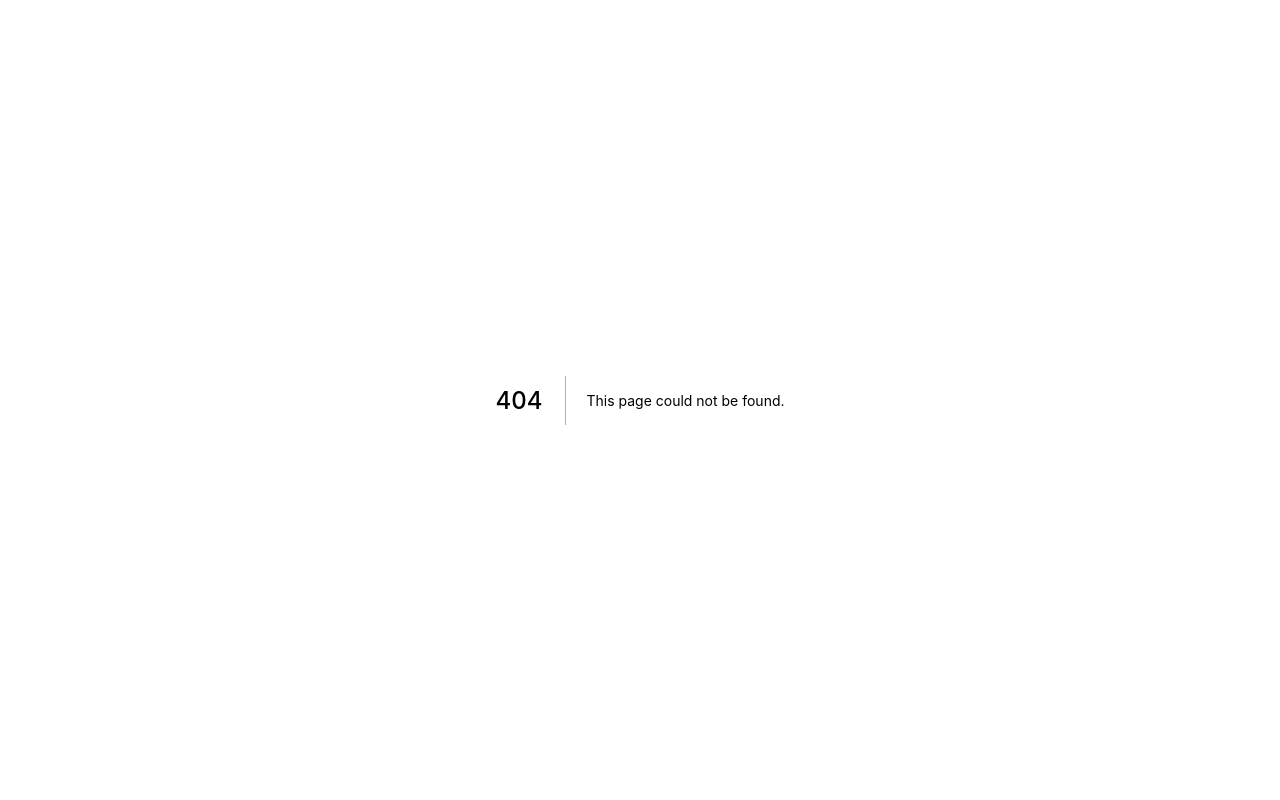
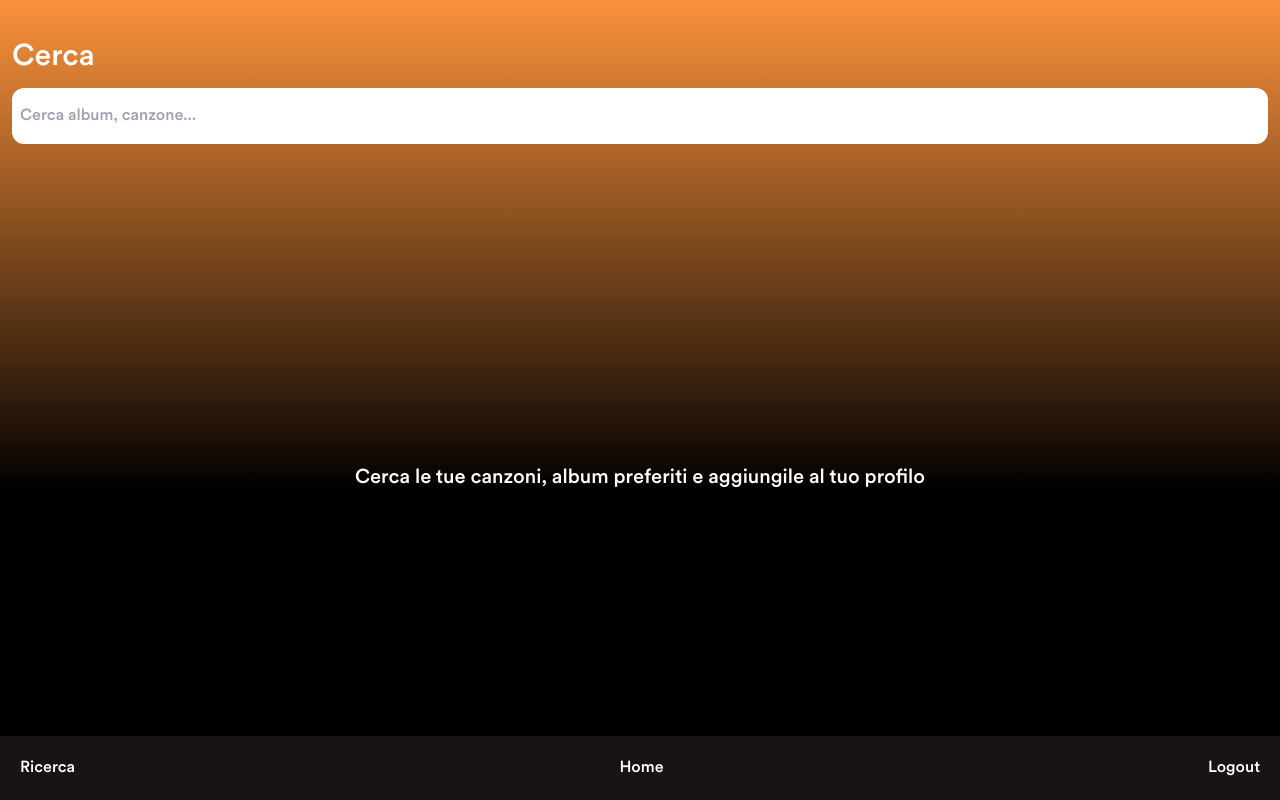
Before and after one commit to matthewhalf/my_spotify_app, a Next.js app: page /search in a window 1280 px wide. Before the commit this address had no page. Built offline with nearby package versions, Linux system fonts and the light colour scheme.

Commit message:
creazione bottomNavbar, pagina ricerca

```diff
--- /dev/null
+++ b/components/BottomNavbar.js
@@ -0,0 +1,22 @@
+import Link from "next/link"
+import { signOut } from "next-auth/react"
+
+const BottomNavbar = () => {
+  return (
+    <div className="flex gap-3 bg-[#191414] fixed bottom-0 p-5 w-full m-auto justify-between text-center">
+        <Link href="/search">
+            <p className="cursor-pointer">Ricerca</p>
+        </Link>
+        <Link href="/">
+            <p className="cursor-pointer">Home</p>
+        </Link>
+        <div>
+            <button className=''
+            onClick={() => signOut()}
+            >Logout</button>
+        </div>
+    </div>
+  )
+}
+
+export default BottomNavbar
--- a/components/Profile.js
+++ b/components/Profile.js
@@ -1,4 +1,4 @@
-import { signOut, useSession } from "next-auth/react"
+import { useSession } from "next-auth/react"
 import useSpotify from "../hooks/useSpotify";
 import { useEffect, useState } from "react";
 
@@ -20,15 +20,9 @@ const Profile = () => {
   return (
     <>
 
-    <div className="bg-gradient-to-b from-orange-400 to-black min-h-[30vh] ">
+    <div className="bg-gradient-to-b from-orange-400 to-black min-h-[30vh]">
 
-        <div className='text-right'>
-            <button className='text-white font-light bg-[#191414] m-2 px-2 py-2 rounded-full text-s'
-        onClick={() => signOut()}
-        >Log out</button>
-        </div>
-
-        <div className="text-center flex flex-col">
+        <div className="text-center flex flex-col py-10">
             {
                 // Controlla se profile.images esiste e ha almeno due elementi
                 profile.images && profile.images.length > 1 ?
--- a/components/TopTracks.js
+++ b/components/TopTracks.js
@@ -1,4 +1,4 @@
-import { signOut, useSession } from "next-auth/react"
+import { useSession } from "next-auth/react"
 import useSpotify from "../hooks/useSpotify";
 import { useEffect, useState } from "react";
 
@@ -20,6 +20,8 @@ const TopTracks = () => {
     }, [session, spotifyApi ])
 
 
+    console.log(topTracks)
+
   return (
     <>
     <h3 className="text-2xl mt-5 mx-3">Top Tracks</h3>
@@ -27,6 +29,11 @@ const TopTracks = () => {
     <div className="flex flex-nowrap overflow-x-auto mx-3 mt-3">
     {topTracks.map(topTrack => (
     <div className="flex-none w-1/3 pr-4" key={topTrack.id}>
+        <img
+            src={topTrack.album.images[0].url}
+            alt={`Album cover for ${topTrack.name}`}
+            className="w-full rounded"
+        />
         <p className="text-center cursor-pointer text-gray-700 my-3 rounded-full">
             {topTrack.name}
         </p>
--- a/pages/artist/[id].js
+++ b/pages/artist/[id].js
@@ -64,8 +64,13 @@ const ArtistDetail = () => {
         <div className='mx-3'>
             <h3 className='mb-5'>Le tue canzoni più ascoltate dell'artista</h3>
             {myArtistTopTracks.map((track, order) =>(
-                <div className="text-xs flex gap-3" key={track.id}>
+                <div className="text-xs flex gap-3 mb-5" key={track.id}>
                     <p>{order + 1}</p>
+                    <img
+                        src={track.album.images[0].url}
+                        alt={`Album cover for ${track.name}`}
+                        className="w-10 rounded"
+                    />
                     <p>{track.name}</p>
                 </div>
             ))}
--- a/pages/index.js
+++ b/pages/index.js
@@ -2,6 +2,7 @@ import { getSession,useSession } from 'next-auth/react'
 import Profile from '../components/Profile';
 import TopArtists from '../components/TopArtists';
 import TopTracks from '../components/TopTracks';
+import BottomNavbar from '../components/BottomNavbar';
 
 export default function Home() {
 
@@ -13,6 +14,8 @@ export default function Home() {
       <Profile />
       <TopArtists />
       <TopTracks />
+
+      <BottomNavbar />
 
     </main>
   )
--- /dev/null
+++ b/pages/search.js
@@ -0,0 +1,24 @@
+import BottomNavbar from "../components/BottomNavbar"
+
+
+const search = () => {
+  return (
+    <>
+    <div className="flex flex-col justify-start bg-gradient-to-b from-orange-400 to-black min-h-[30vh] px-3">
+        <div>
+            <h2 className="text-3xl mt-10 mb-3">Cerca</h2>
+            <input className="px-2 py-4 text-black rounded-xl outline-none w-full"
+            type="text"
+            placeholder="Cerca album, canzone..." ></input>
+        </div>
+        <div className="mt-[40vh]">
+            <h3 className="text-center text-xl">Cerca le tue canzoni, album preferiti e aggiungile al tuo profilo</h3>
+        </div>
+    </div>
+
+    <BottomNavbar />
+    </>
+  )
+}
+
+export default search
--- a/styles/globals.css
+++ b/styles/globals.css
@@ -16,28 +16,8 @@
   font-style: normal;
 }
 
-
-:root {
-  --foreground-rgb: 0, 0, 0;
-  --background-start-rgb: 214, 219, 220;
-  --background-end-rgb: 255, 255, 255;
+body {
+  background:  #000;
+  color: #fff;
+  font-family: "CircularSpotifyText-Medium", sans-serif
 }
-
-@media (prefers-color-scheme: dark) {
-  :root {
-    --foreground-rgb: 255, 255, 255;
-    --background-start-rgb: 0, 0, 0;
-    --background-end-rgb: 0, 0, 0;
-  }
-}
-
-body {
-  color: rgb(var(--foreground-rgb));
-  background: linear-gradient(
-      to bottom,
-      transparent,
-      rgb(var(--background-end-rgb))
-    )
-    rgb(var(--background-start-rgb));
-    font-family: "CircularSpotifyText-Medium", sans-serif
-}
```
Lines whose indentation alone changed are shown as unchanged.
